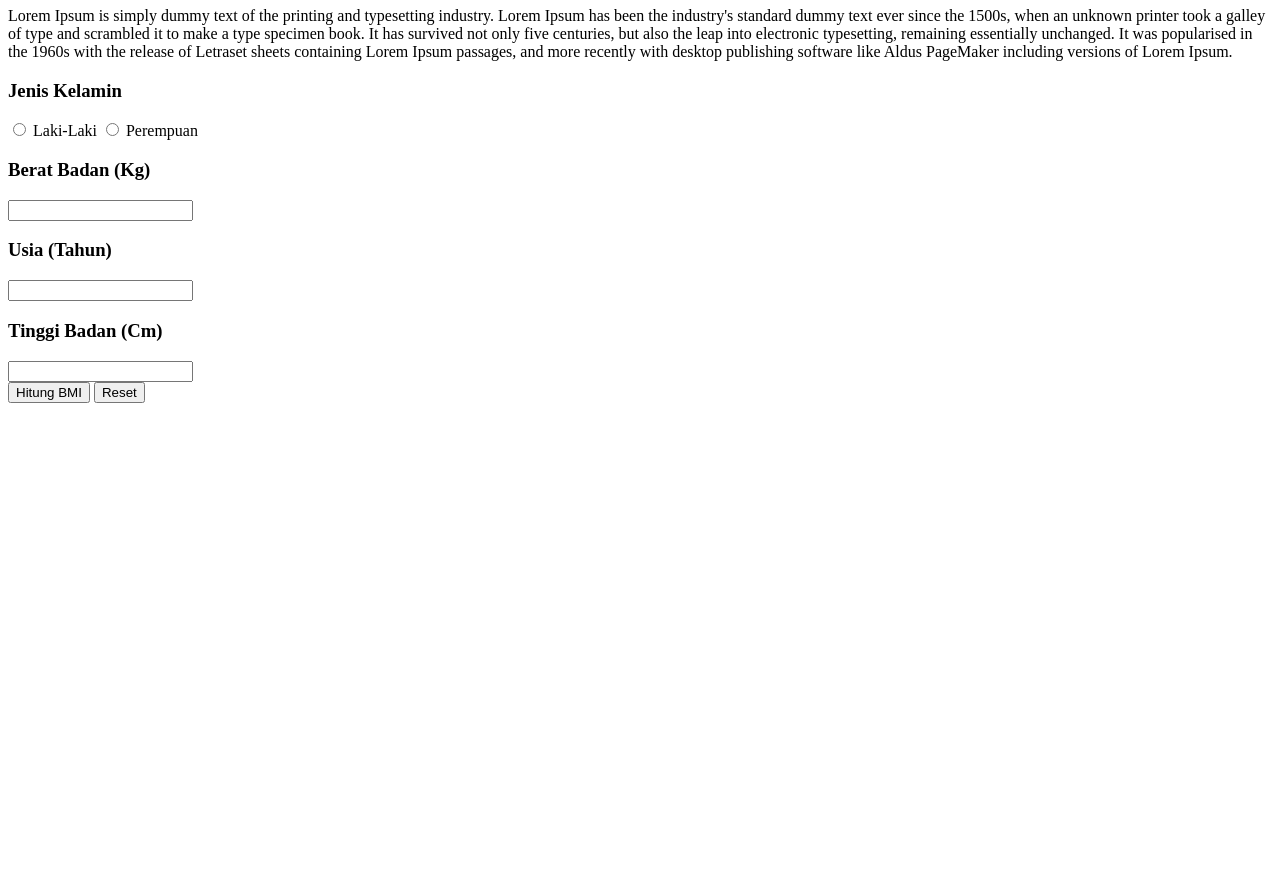
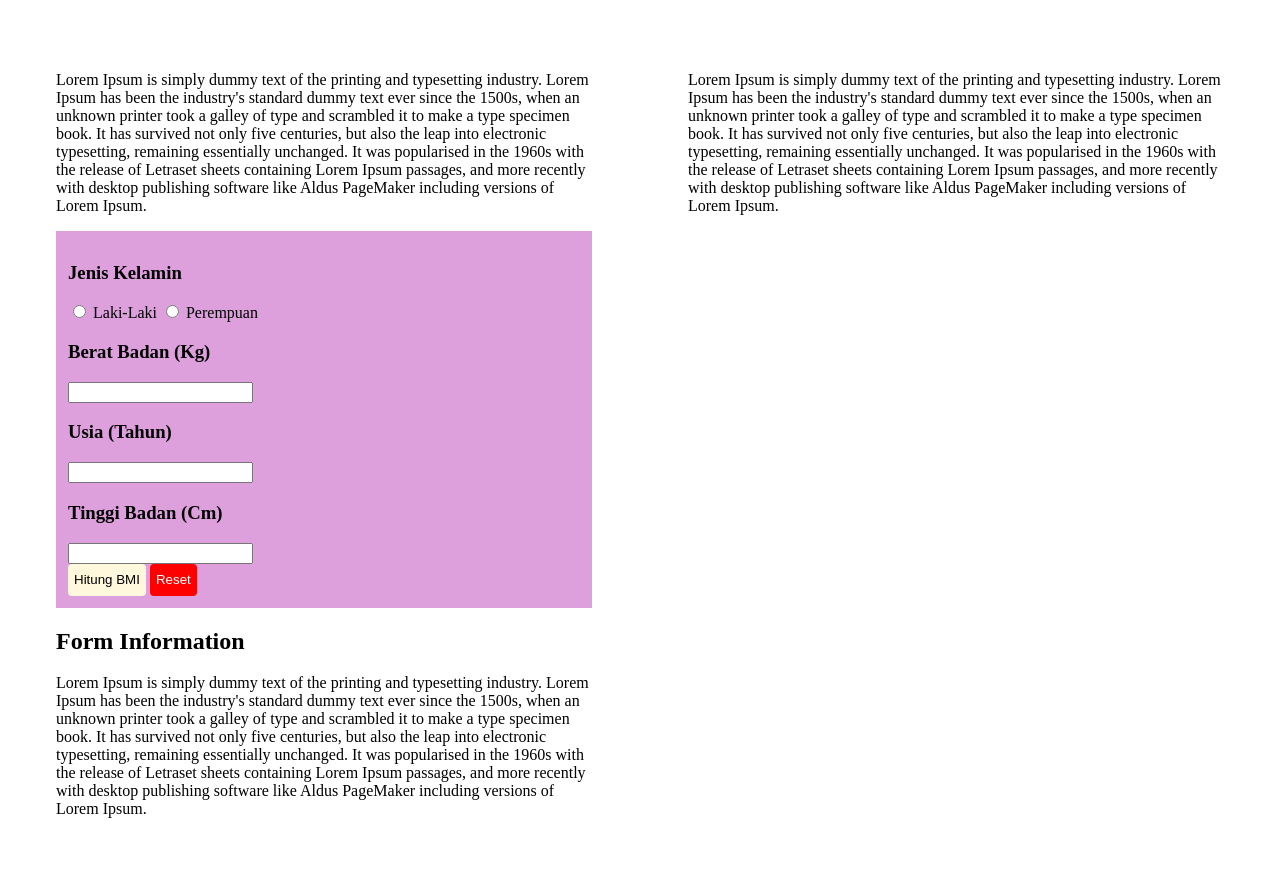
Before and after one commit to revou-fundamental-course/5-aug-24-Fitri1779, a plain HTML site: page index.html in a window 1280 px wide. Shown: the part 73-963 px from the top of the page. Before the commit the page ends 800 px from the top, so only its background shows below. Drawn offline with Linux system fonts and the light colour scheme.

Commit message:
create index

```diff
--- a/css/style.css
+++ b/css/style.css
@@ -1 +1,33 @@
 /* Ini Javascript */
+
+.main-title {
+  text-align: center;
+}
+
+main {
+  display: flex;
+}
+
+form {
+  padding: 12px;
+  background-color: plum;
+}
+
+aside {
+  padding: 48px;
+}
+
+.button {
+  height: 32px;
+  border: none;
+  border-radius: 4px;
+}
+
+.bg-cornsilk {
+  background-color: cornsilk;
+}
+
+.bg-reset {
+  background-color: red;
+  color: white;
+}
--- a/index.html
+++ b/index.html
@@ -9,15 +9,16 @@
 
   <body>
     <header>
-      <h1>Kalkulator BMI</h1>
+      <h1 class="main-title">Kalkulator BMI</h1>
     </header>
 
     <main>
+      <aside>
         <article>
           <p>
-          Lorem Ipsum is simply dummy text of the printing and typesetting industry. Lorem Ipsum has been the industry's standard dummy text ever since the 1500s, when an unknown printer took a galley of type and scrambled it to make a type
-          specimen book. It has survived not only five centuries, but also the leap into electronic typesetting, remaining essentially unchanged. It was popularised in the 1960s with the release of Letraset sheets containing Lorem Ipsum
-          passages, and more recently with desktop publishing software like Aldus PageMaker including versions of Lorem Ipsum.
+            Lorem Ipsum is simply dummy text of the printing and typesetting industry. Lorem Ipsum has been the industry's standard dummy text ever since the 1500s, when an unknown printer took a galley of type and scrambled it to make a
+            type specimen book. It has survived not only five centuries, but also the leap into electronic typesetting, remaining essentially unchanged. It was popularised in the 1960s with the release of Letraset sheets containing Lorem
+            Ipsum passages, and more recently with desktop publishing software like Aldus PageMaker including versions of Lorem Ipsum.
           </p>
         </article>
 
@@ -44,14 +45,33 @@
           </div>
 
           <div>
-          <button>Hitung BMI</button>
-          <button>Reset</button>
+            <button class="button bg-cornsilk">Hitung BMI</button>
+            <button class="button bg-reset">Reset</button>
           </div>
         </form>
 
-      <article></article>
+        <article>
+          <header>
+            <h2>Form Information</h2>
+          </header>
 
-      <section></section>
+          <p>
+            Lorem Ipsum is simply dummy text of the printing and typesetting industry. Lorem Ipsum has been the industry's standard dummy text ever since the 1500s, when an unknown printer took a galley of type and scrambled it to make a
+            type specimen book. It has survived not only five centuries, but also the leap into electronic typesetting, remaining essentially unchanged. It was popularised in the 1960s with the release of Letraset sheets containing Lorem
+            Ipsum passages, and more recently with desktop publishing software like Aldus PageMaker including versions of Lorem Ipsum.
+          </p>
+        </article>
+      </aside>
+
+      <aside>
+        <section>
+          <p>
+            Lorem Ipsum is simply dummy text of the printing and typesetting industry. Lorem Ipsum has been the industry's standard dummy text ever since the 1500s, when an unknown printer took a galley of type and scrambled it to make a
+            type specimen book. It has survived not only five centuries, but also the leap into electronic typesetting, remaining essentially unchanged. It was popularised in the 1960s with the release of Letraset sheets containing Lorem
+            Ipsum passages, and more recently with desktop publishing software like Aldus PageMaker including versions of Lorem Ipsum.
+          </p>
+        </section>
+      </aside>
     </main>
   </body>
 </html>
```
Lines whose indentation alone changed are shown as unchanged.
